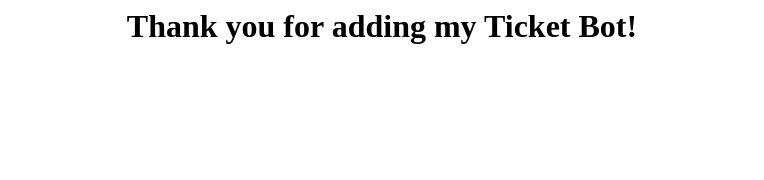
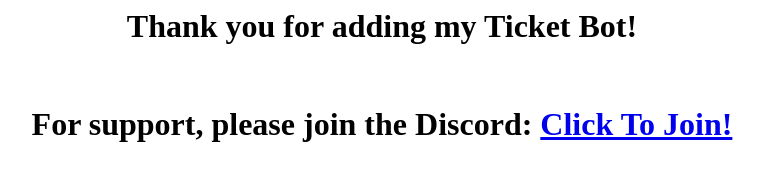
Before and after one commit to Zipper213/Zipper213.github.io, a plain HTML site: page BotAdded.html in a window 1280 px wide. Shown: the whole page, without its empty margins (258-1022 px from the left). Drawn offline with Linux system fonts and the light colour scheme.

Commit message:
Update BotAdded.html

```diff
--- a/BotAdded.html
+++ b/BotAdded.html
@@ -6,6 +6,8 @@
 
 <body>
 <h1 style="text-align: Center;"> Thank you for adding my Ticket Bot!</h1>
+  <br />
+  <h1 style="text-align: Center;"> For support, please join the Discord: <a href="https://discord.gg/Xfqqwtm">Click To Join!</a></h1>
 </body>
 
 </html>
```
